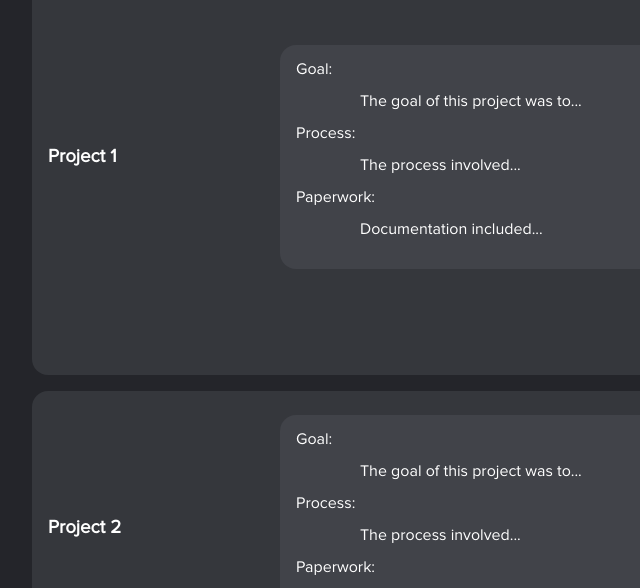
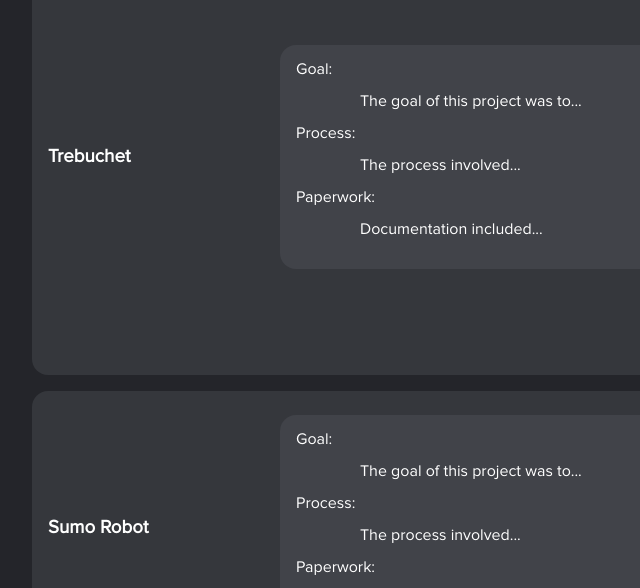
Before and after one commit to MysticSheep212/engineering-portfolio, a plain HTML site: page html/grade11.html in a window 1280 px wide. Shown: the part 338-926 px from the top of the page, 0-640 px from the left. Drawn offline with Linux system fonts and the light colour scheme; files whose address does not match are found by name.

Commit message:
minor reformatting

```diff
--- a/css/projects.css
+++ b/css/projects.css
@@ -25,8 +25,8 @@
 }
 
 .project-section h3 {
- width: 200px;
- flex-shrink: 0;
+    width: 200px;
+    flex-shrink: 0;
 }
 
 .project-section ul,
@@ -37,9 +37,11 @@
     border-radius: 1rem;
     background-color: #414349;
 }
+
 .project-section li {
     list-style-type: none;
 }
+
 .project-section li p {
     margin-left: 4rem;
 }
--- a/html/grade11.html
+++ b/html/grade11.html
@@ -1,5 +1,6 @@
 <!DOCTYPE html>
 <html lang="en">
+
 <head>
     <link rel="icon" href="../MysticSheepIcon.png">
     <meta charset="UTF-8">
@@ -7,6 +8,7 @@
     <title>Dylan's Engineering Portfolio - Grade 11</title>
     <link rel="stylesheet" href="../styles.css">
 </head>
+
 <body>
     <nav>
         <a href="../index.html">Home</a>
@@ -20,7 +22,7 @@
     <h2>Projects</h2>
 
     <div class="project-section">
-        <h3>Project 1</h3>
+        <h3>Trebuchet</h3>
         <div class="project-description">
             <ul>
                 <li>
@@ -40,7 +42,7 @@
         <img src="../images/grade11_trebuchet.jpg" alt="pic of project 1" class="project-pictures">
     </div>
     <div class="project-section">
-        <h3>Project 2</h3>
+        <h3>Sumo Robot</h3>
         <div class="project-description">
             <ul>
                 <li>
@@ -60,4 +62,5 @@
         <img src="../images/grade11_sumobot.jpeg" alt="pic of project 2" class="project-pictures">
     </div>
 </body>
+
 </html>
```
